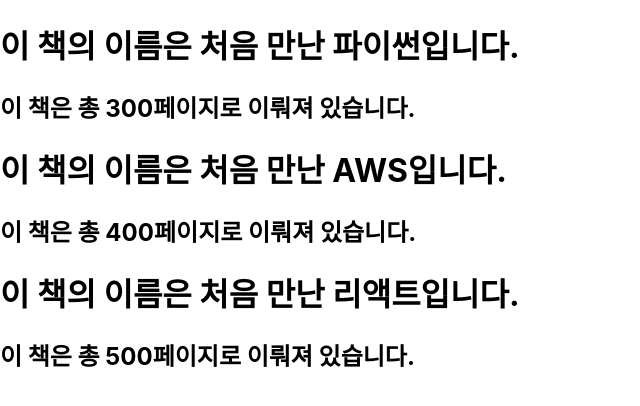
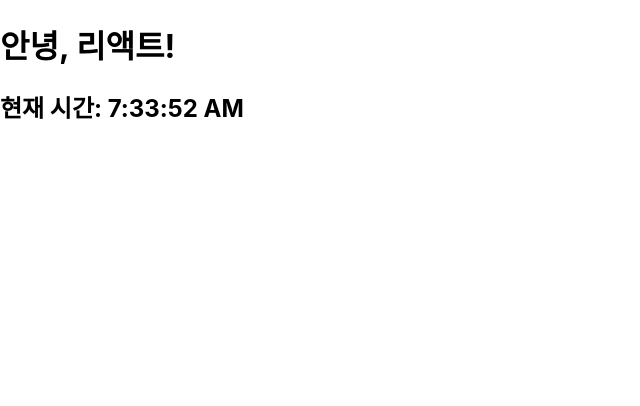
Before and after one commit to CALKO9611/inflearnLecture, a React (Create React App) app in the folder 처음 만난 리액트/my-app/: page / in a window 1280 px wide. Shown: the top 406 px of the page, without its empty margins (0-640 px from the left). Built offline with nearby package versions, Linux system fonts and the light colour scheme.

Commit message:
#5-3 (실습) 시계 만들기

```diff
--- /dev/null
+++ b/처음 만난 리액트/my-app/src/chapter_04/Clock.jsx
@@ -0,0 +1,12 @@
+import React from "react";
+
+function Clock(props) {
+  return (
+    <div>
+      <h1>안녕, 리액트!</h1>
+      <h2>현재 시간: {new Date().toLocaleTimeString()}</h2>
+    </div>
+  );
+}
+
+export default Clock;
--- a/처음 만난 리액트/my-app/src/index.js
+++ b/처음 만난 리액트/my-app/src/index.js
@@ -4,13 +4,16 @@ import "./index.css";
 import App from "./App";
 import reportWebVitals from "./reportWebVitals";
 import Library from "./chapter_03/Library";
+import Clock from "./chapter_04/Clock";
 
 const root = ReactDOM.createRoot(document.getElementById("root"));
-root.render(
-  <React.StrictMode>
-    <Library />
-  </React.StrictMode>
-);
+setInterval(() => {
+  root.render(
+    <React.StrictMode>
+      <Clock />
+    </React.StrictMode>
+  );
+}, 1000);
 
 // If you want to start measuring performance in your app, pass a function
 // to log results (for example: reportWebVitals(console.log))
```
